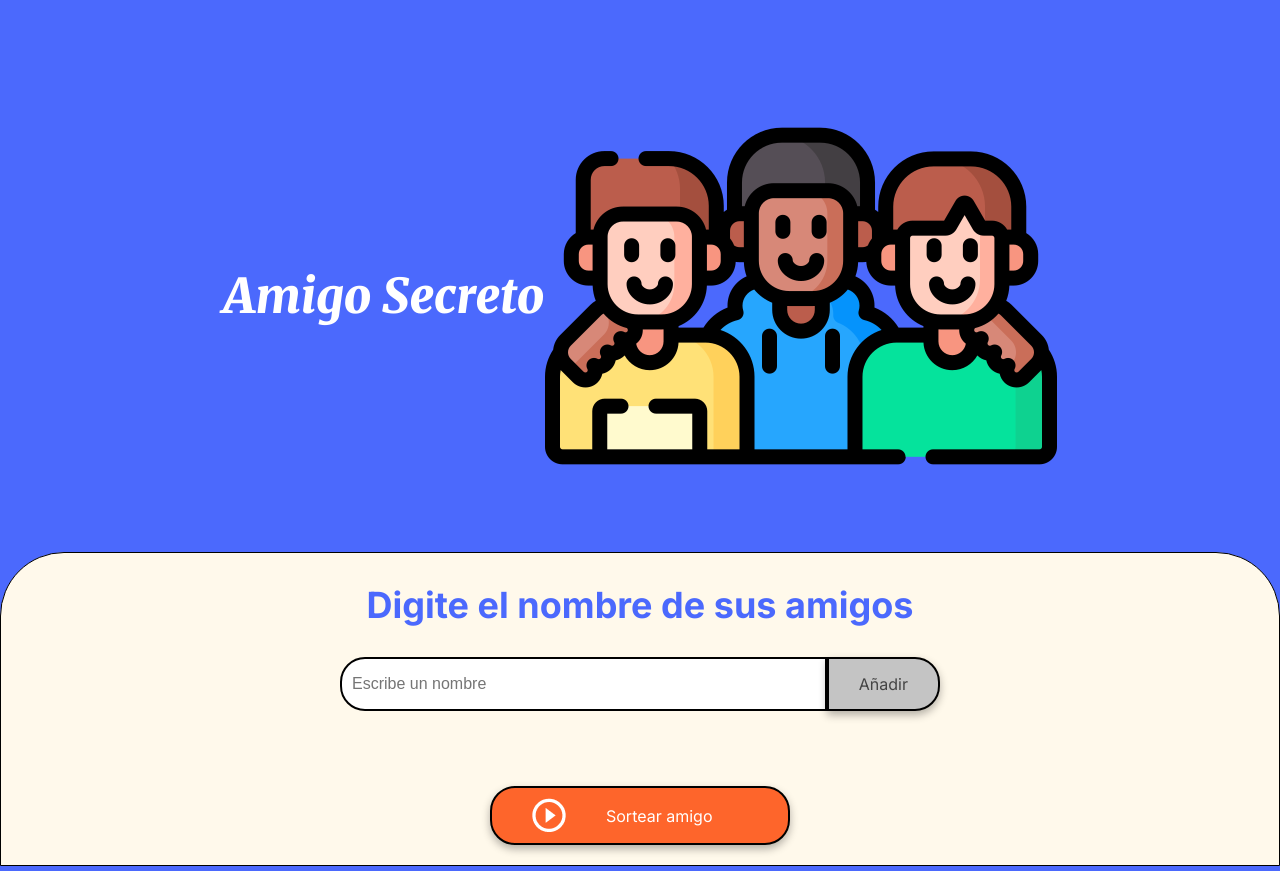
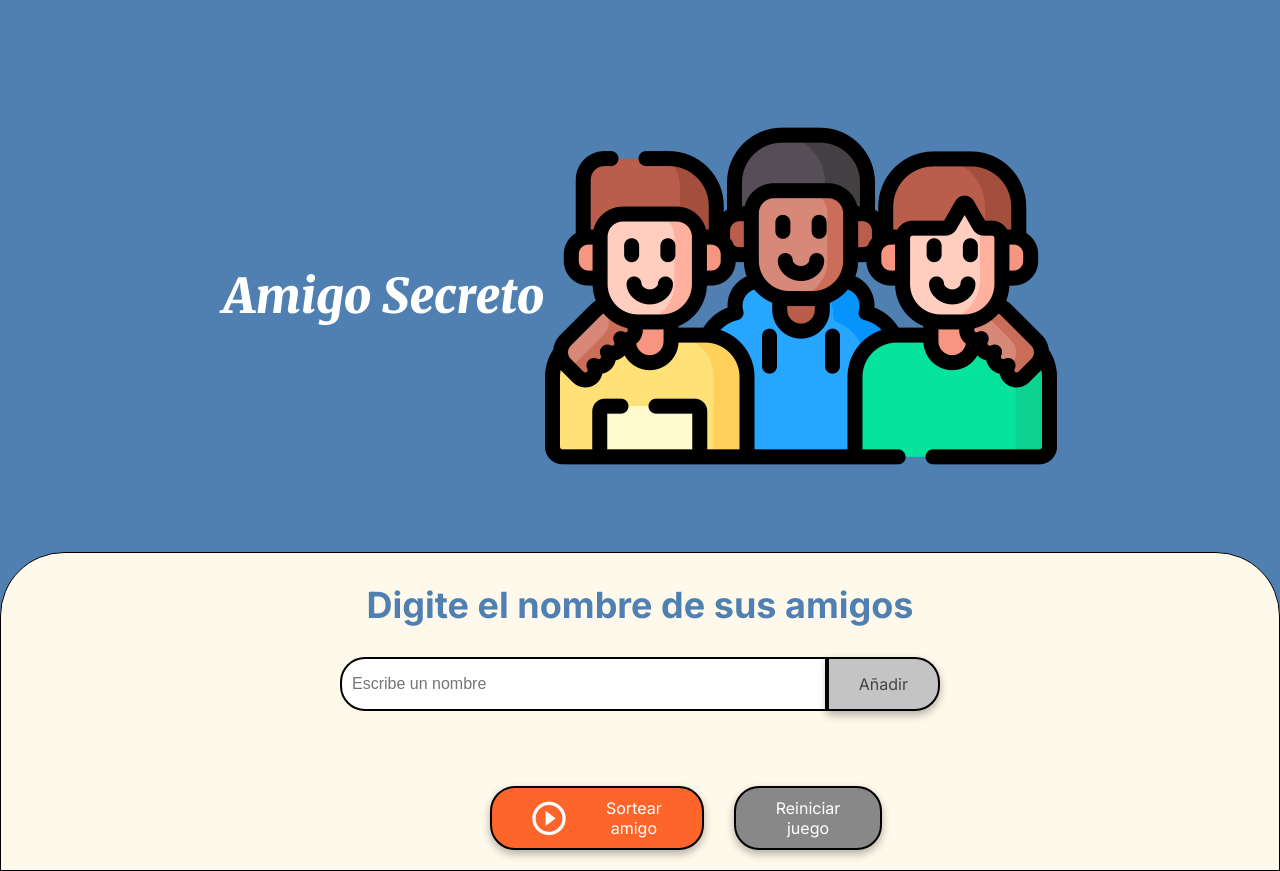
Before and after one commit to hernandezflores/AmigoSecreto, a plain HTML site: page index.html in a window 1280 px wide. Drawn offline with Linux system fonts and the light colour scheme.

Commit message:
Agrega boton reiniciar juego

```diff
--- a/app.js
+++ b/app.js
@@ -61,6 +61,22 @@ function sortearAmigo(){
    asignarTextoElemeno("h2", `Tu amigo secreto es: ${nombreSeleccionado}`);
 }
 
+function reiniciarJuego() {
+  // Vaciar el array
+  nombres = [];
+
+  // Limpiar la lista en pantalla
+  document.getElementById("listaAmigos").innerHTML = "";
+
+  // Borrar el resultado del sorteo
+  asignarTextoElemeno("h2", "");
+
+  // Limpiar caja de texto
+  limpiarCaja();
+
+  console.log("Juego reiniciado");
+}
+
 document.getElementById("amigo").addEventListener("keydown", (event) => {
   if (event.key === "Enter"){
     event.preventDefault();
--- a/index.html
+++ b/index.html
@@ -32,6 +32,9 @@
                     <img src="assets/play_circle_outline.png" alt="Ícono para sortear">
                     Sortear amigo
                 </button>
+                <button class="button-reinicio-juego" onclick="reiniciarJuego()">
+                    Reiniciar juego
+                </button>
             </div>
         </section>
     </main>
--- a/style.css
+++ b/style.css
@@ -1,11 +1,12 @@
 :root {
-    --color-primary: #4B69FD;
+    --color-primary: #5080b1;
     --color-secondary: #FFF9EB;
     --color-tertiary: #C4C4C4;
     --color-button: #fe652b;
-    --color-button-hover: #e55720;
+    --color-button-hover: #cf6035;
     --color-text: #444444;
     --color-white: #FFFFFF;
+    --color-button-reiniciar:rgb(137, 136, 136);
 }
 
 /* Estilos generales */
@@ -89,7 +90,10 @@ body {
 
 .button-container {
     width: 300px;
-    justify-content: center;
+    display: flex;
+    justify-content: space-between;
+    align-items:center;
+    gap: 30px;
 }
 
 /* Estilos de entrada de texto */
@@ -145,6 +149,7 @@ ul {
 /* Botón de sortear título */
 .button-draw {
     display: flex;
+    gap: 10;
     align-items: center;
     width: 100%;
     padding: 10px 40px;
@@ -160,3 +165,9 @@ ul {
 .button-draw:hover {
     background-color: var(--color-button-hover);
 }
+
+.button-reinicio-juego{  /*SE AGREGO ESTAS LINEAS*/
+background-color: var(--color-button-reiniciar);
+padding: 10px 40px;
+color:var(--color-white)
+}
```
